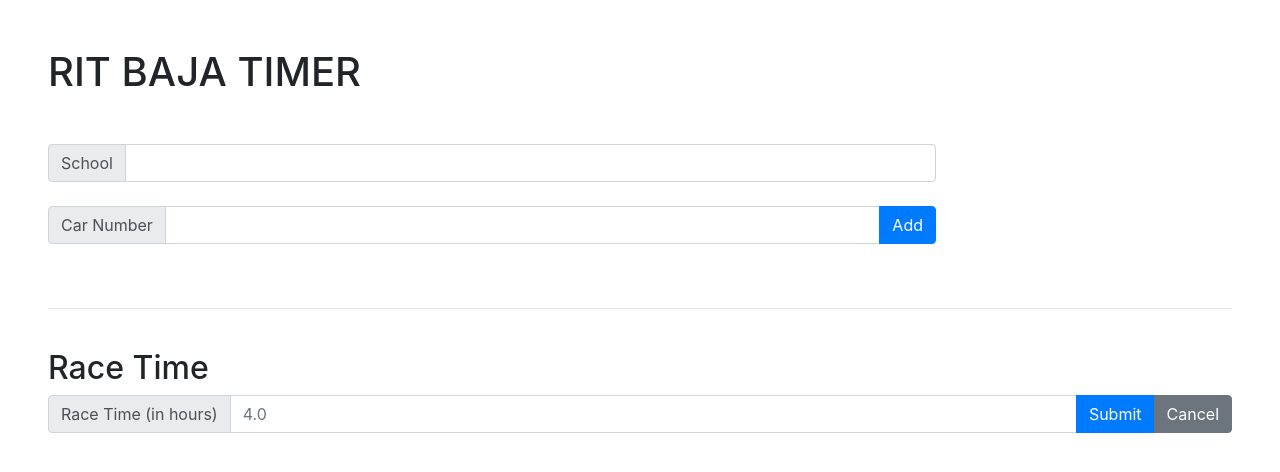
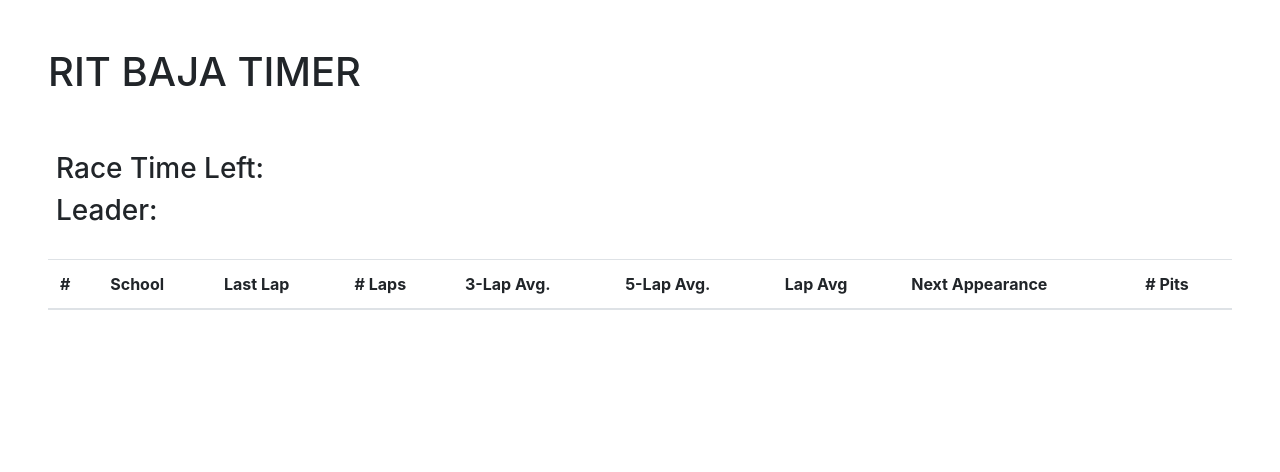
Before and after one commit to AdamSeidman/Baja-Timer, a website: page web/ui/stats.html in a window 1280 px wide. Drawn offline with nearby package versions, Linux system fonts and the light colour scheme.

Commit message:
Roughed-In Stats

```diff
--- a/web/ui/stats.html
+++ b/web/ui/stats.html
@@ -3,9 +3,8 @@
 <head>
     <meta charset="UTF-8">
     <meta name="viewport" content="width=device-width, initial-scale=1.0">
-    <title>Timing|Setup</title>
+    <title>Timing|Stats</title>
     <script src="https://code.jquery.com/jquery-1.9.1.min.js"></script>
-    <script src="entry-script.js"></script>
     <link rel="stylesheet" href="https://stackpath.bootstrapcdn.com/bootstrap/4.1.3/css/bootstrap.min.css"
       integrity="sha384-MCw98/SFnGE8fJT3GXwEOngsV7Zt27NXFoaoApmYm81iuXoPkFOJwJ8ERdknLPMO" crossorigin="anonymous" />
     <script src="https://cdnjs.cloudflare.com/ajax/libs/popper.js/1.12.9/umd/popper.min.js"></script>
@@ -13,34 +12,25 @@
 <body class="dark" id="container">
     <div class="main-content m-5">
         <h1 class="mb-4">RIT BAJA TIMER</h1><br>
-        <div class="car-section">
-            <div class="input-group w-75 mb-4">
-                <div class="input-group-prepend">
-                  <span class="input-group-text" id="">School</span>
-                </div>
-                <input type="text" class="form-control">
-            </div>
-            <div class="input-group w-75 mb-4">
-                <div class="input-group-prepend">
-                  <span class="input-group-text" id="">Car Number</span>
-                </div>
-                <input type="text" class="form-control">
-                <div class="input-group-append">
-                    <button class="btn btn-primary" type="button">Add</button>
-                </div>
-            </div>
-        </div>
-        <br><hr><br>
-        <h2>Race Time</h2>
-        <div class="input-group mb-4">
-            <div class="input-group-prepend">
-              <span class="input-group-text" id="">Race Time (in hours) </span>
-            </div>
-            <input type="text" class="form-control" placeholder="4.0">
-            <div class="input-group-append">
-                <button class="btn btn-primary" type="button">Submit</button>
-                <button class="btn btn-secondary" type="button">Cancel</button>
-            </div>
+        <div class="other-stats m-2">
+            <h3>Race Time Left:</h3>
+            <h3>Leader:</h3>
+        </div><br>
+        <div class="stat-section">
+            <table class="table">
+                <thead>
+                    <th scope='col'>#</th>
+                    <th scope='col'>School</th>
+                    <th scope='col'>Last Lap</th>
+                    <th scope='col'># Laps</th>
+                    <th scope='col'>3-Lap Avg.</th>
+                    <th scope='col'>5-Lap Avg.</th>
+                    <th scope='col'>Lap Avg</th>
+                    <th scope='col'>Next Appearance</th>
+                    <th scope='col'># Pits</th>
+                </thead>
+                <tbody></tbody>
+            </table>
         </div>
     </div>
     <script src="https://cdnjs.cloudflare.com/ajax/libs/popper.js/1.14.3/umd/popper.min.js"
```
Also changed, not shown: web/ui/setup.html (+0 -1 lines).
